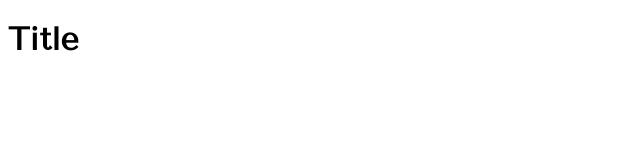
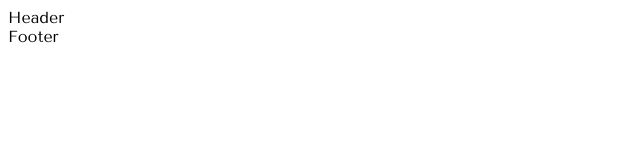
Before and after one commit to AndriiBezuhlyi/open-fashion-store, a React (Vite) app: page / in a window 1280 px wide. Shown: the top 160 px of the page, without its empty margins (0-640 px from the left). Built offline with nearby package versions, Linux system fonts and the light colour scheme.

Commit message:
add variables and some changes

```diff
--- a/src/App.jsx
+++ b/src/App.jsx
@@ -0,0 +1,13 @@
+import Footer from './components/layout/Footer/Footer'
+import Header from './components/layout/Header/Header'
+
+function App() {
+	return (
+		<>
+			<Header />
+			<Footer />
+		</>
+	)
+}
+
+export default App
--- /dev/null
+++ b/src/components/layout/Footer/Footer.jsx
@@ -0,0 +1,9 @@
+function Footer() {
+  return (
+    <footer>
+      Footer
+    </footer>
+  )
+}
+
+export default Footer
--- /dev/null
+++ b/src/components/layout/Header/Header.jsx
@@ -0,0 +1,10 @@
+function Header() {
+
+  return (
+    <header>
+      Header
+    </header>
+  )
+}
+
+export default Header
--- a/src/main.jsx
+++ b/src/main.jsx
@@ -1,7 +1,10 @@
 import { StrictMode } from 'react'
 import { createRoot } from 'react-dom/client'
+import App from './App.jsx'
 import './styles/main.scss'
 
-createRoot(document.getElementById('root')).render(<StrictMode>
-  <h1>Title</h1>
-</StrictMode>)
+createRoot(document.getElementById('root')).render(
+	<StrictMode>
+		<App />
+	</StrictMode>,
+)
--- a/src/styles/abstracts/_variables.scss
+++ b/src/styles/abstracts/_variables.scss
@@ -1,3 +1,27 @@
+$title-active: var(--title-active);
+$body: var(--body);
+$label: var(--label);
+$placeholder: var(--placeholder);
+$border: var(--border);
+$line: var(--line);
+$input-bg: var(--input-bg);
+$background: var(--background);
+$off-white: var(--off-white);
+$secondary: var(--secondary);
+$primary: var(--primary);
+
 :root {
 	--font-main: 'Tenor Sans', Arial, sans-serif;
+
+	--title-active: #000;
+	--body: #333;
+	--label: #555;
+	--placehoder: #888;
+	--border: #dedede;
+	--line: #e0cfba;
+	--input-bg: #f9f9f9;
+	--background: #f8f0e7;
+	--off-white: #fcfcfc;
+	--secondary: #dd8560;
+	--primary: #a8715a;
 }
```
